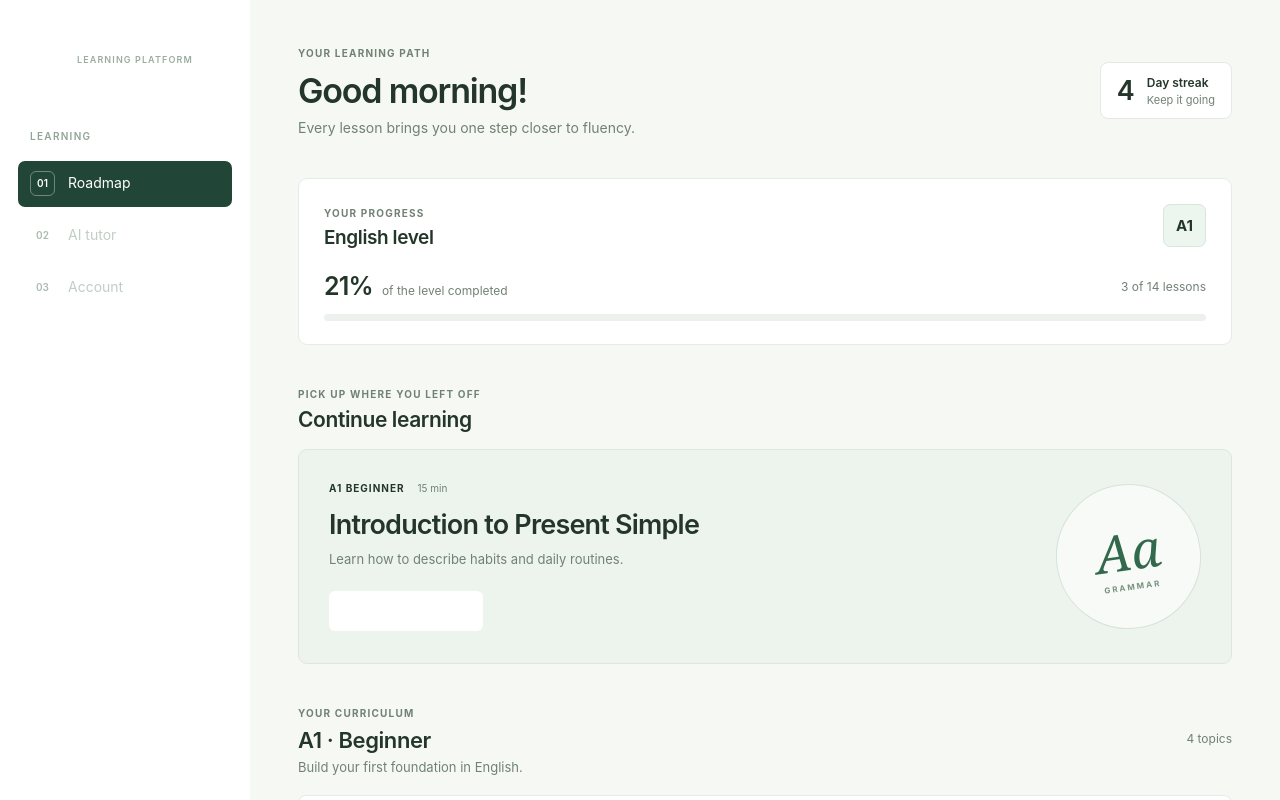
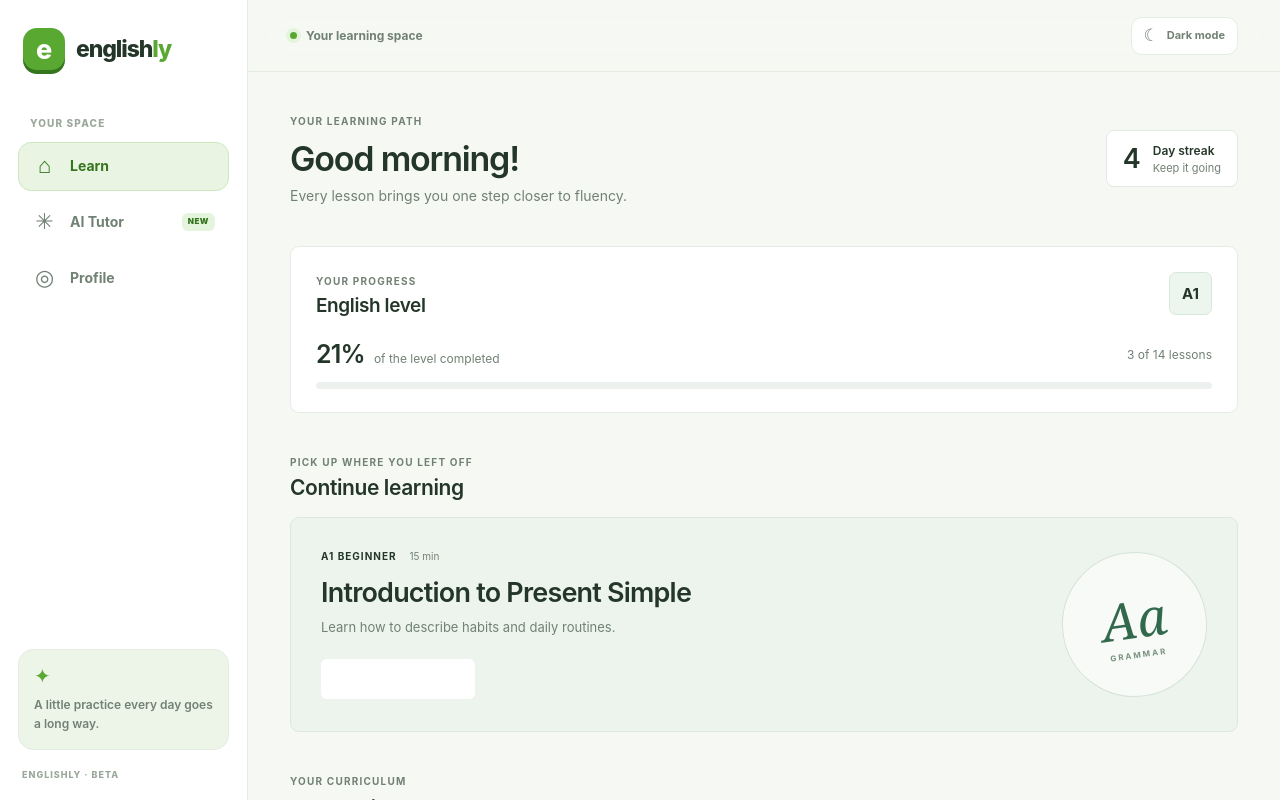
Before and after one commit to madaraFlovv/english-learning-platform, a React (Vite) app in the folder frontend/: page / in a window 1280 px wide. Shown: the top 800 px of the page. Built offline with nearby package versions, Linux system fonts and the light colour scheme.

Commit message:
feat: rebrand app shell as Englishly and add theme switcher

```diff
--- a/frontend/src/components/AppLayout/AppLayout.tsx
+++ b/frontend/src/components/AppLayout/AppLayout.tsx
@@ -1,71 +1,52 @@
+import { useEffect, useState } from "react";
 import { NavLink, Outlet } from "react-router-dom";
-import "./AppLayout.css";
+import styles from "./AppLayout.module.css";
+
+type Theme = "light" | "dark";
+const getInitialTheme = (): Theme => localStorage.getItem("englishly-theme") === "dark" ? "dark" : "light";
 
 const AppLayout = () => {
+  const [theme, setTheme] = useState<Theme>(getInitialTheme);
+  useEffect(() => {
+    document.documentElement.dataset.theme = theme;
+    localStorage.setItem("englishly-theme", theme);
+  }, [theme]);
+  const toggleTheme = () => setTheme((current) => current === "light" ? "dark" : "light");
+
   return (
-    <div className="app-shell">
-      <aside className="sidebar">
-        <div className="sidebar-brand">
-          <div className="brand-mark">e</div>
-
-          <div className="brand-text">
-            <span className="brand-name">english path</span>
-            <span className="brand-caption">LEARNING PLATFORM</span>
-          </div>
-        </div>
-
-        <nav className="sidebar-navigation">
-          <span className="sidebar-label">LEARNING</span>
-
-          <NavLink
-            to="/"
-            end
-            className={({ isActive }) =>
-              isActive ? "sidebar-link active" : "sidebar-link"
-            }
-          >
-            <span className="navigation-icon">01</span>
-            <span>Roadmap</span>
+    <div className={styles.appShell}>
+      <aside className={styles.sidebar}>
+        <NavLink to="/" className={styles.brand} aria-label="Englishly home">
+          <span className={styles.brandMark} aria-hidden="true">e</span>
+          <span className={styles.brandName}>english<span>ly</span></span>
+        </NavLink>
+        <div className={styles.sidebarLabel}>YOUR SPACE</div>
+        <nav className={styles.navigation} aria-label="Main navigation">
+          <NavLink to="/" end className={({isActive}) => isActive ? `${styles.navigationLink} ${styles.active}` : styles.navigationLink}>
+            <span className={styles.navigationIcon} aria-hidden="true">⌂</span><span>Learn</span>
           </NavLink>
-
-          <NavLink
-            to="/ai"
-            className={({ isActive }) =>
-              isActive ? "sidebar-link active" : "sidebar-link"
-            }
-          >
-            <span className="navigation-icon">02</span>
-            <span>AI tutor</span>
+          <NavLink to="/ai" className={({isActive}) => isActive ? `${styles.navigationLink} ${styles.active}` : styles.navigationLink}>
+            <span className={styles.navigationIcon} aria-hidden="true">✳</span><span>AI Tutor</span><span className={styles.newLabel}>NEW</span>
           </NavLink>
-
-          <NavLink
-            to="/account"
-            className={({ isActive }) =>
-              isActive ? "sidebar-link active" : "sidebar-link"
-            }
-          >
-            <span className="navigation-icon">03</span>
-            <span>Account</span>
+          <NavLink to="/account" className={({isActive}) => isActive ? `${styles.navigationLink} ${styles.active}` : styles.navigationLink}>
+            <span className={styles.navigationIcon} aria-hidden="true">◎</span><span>Profile</span>
           </NavLink>
         </nav>
-
-        <div className="sidebar-bottom">
-          <div className="sidebar-note">
-            <span className="sidebar-note-label">YOUR LEARNING JOURNEY</span>
-            <p>Small steps every day make a difference.</p>
-          </div>
-
-          <span className="sidebar-version">ENGLISH PATH · 2026</span>
+        <div className={styles.sidebarBottom}>
+          <div className={styles.sidebarTip}><span className={styles.tipIcon} aria-hidden="true">✦</span><p>A little practice every day goes a long way.</p></div>
+          <span className={styles.sidebarVersion}>ENGLISHLY · BETA</span>
         </div>
       </aside>
-
-      <main className="main-area">
-        <div className="main-content">
-          <Outlet />
-        </div>
-      </main>
+      <div className={styles.mainColumn}>
+        <header className={styles.topbar}>
+          <div className={styles.breadcrumb}><span className={styles.breadcrumbDot} />Your learning space</div>
+          <button type="button" className={styles.themeButton} onClick={toggleTheme} aria-label={theme === "light" ? "Switch to dark theme" : "Switch to light theme"}>
+            <span aria-hidden="true">{theme === "light" ? "☾" : "☀"}</span><span>{theme === "light" ? "Dark mode" : "Light mode"}</span>
+          </button>
+        </header>
+        <main className={styles.mainContent}><Outlet /></main>
+      </div>
     </div>
   );
 };
-
 export default AppLayout;
```
